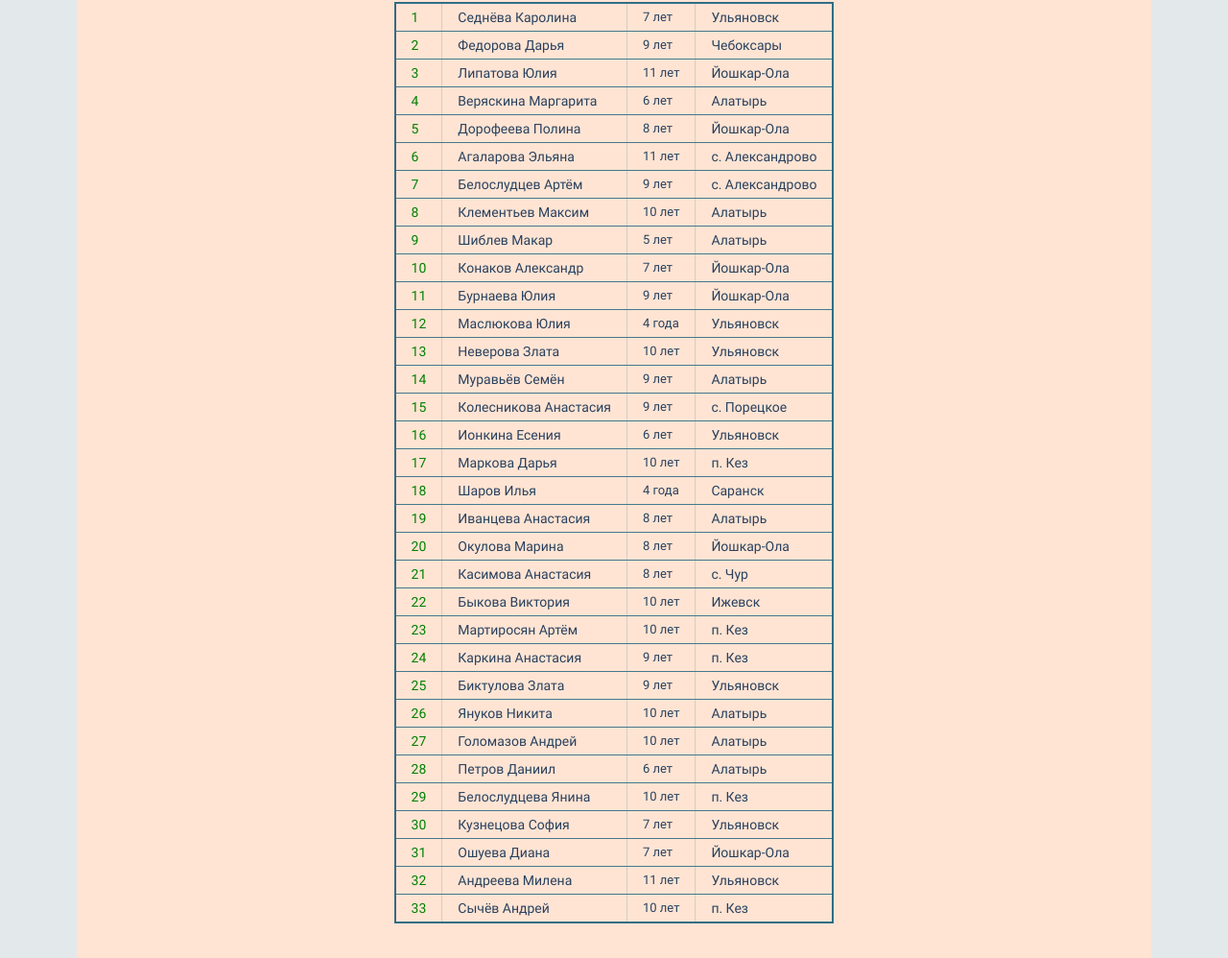
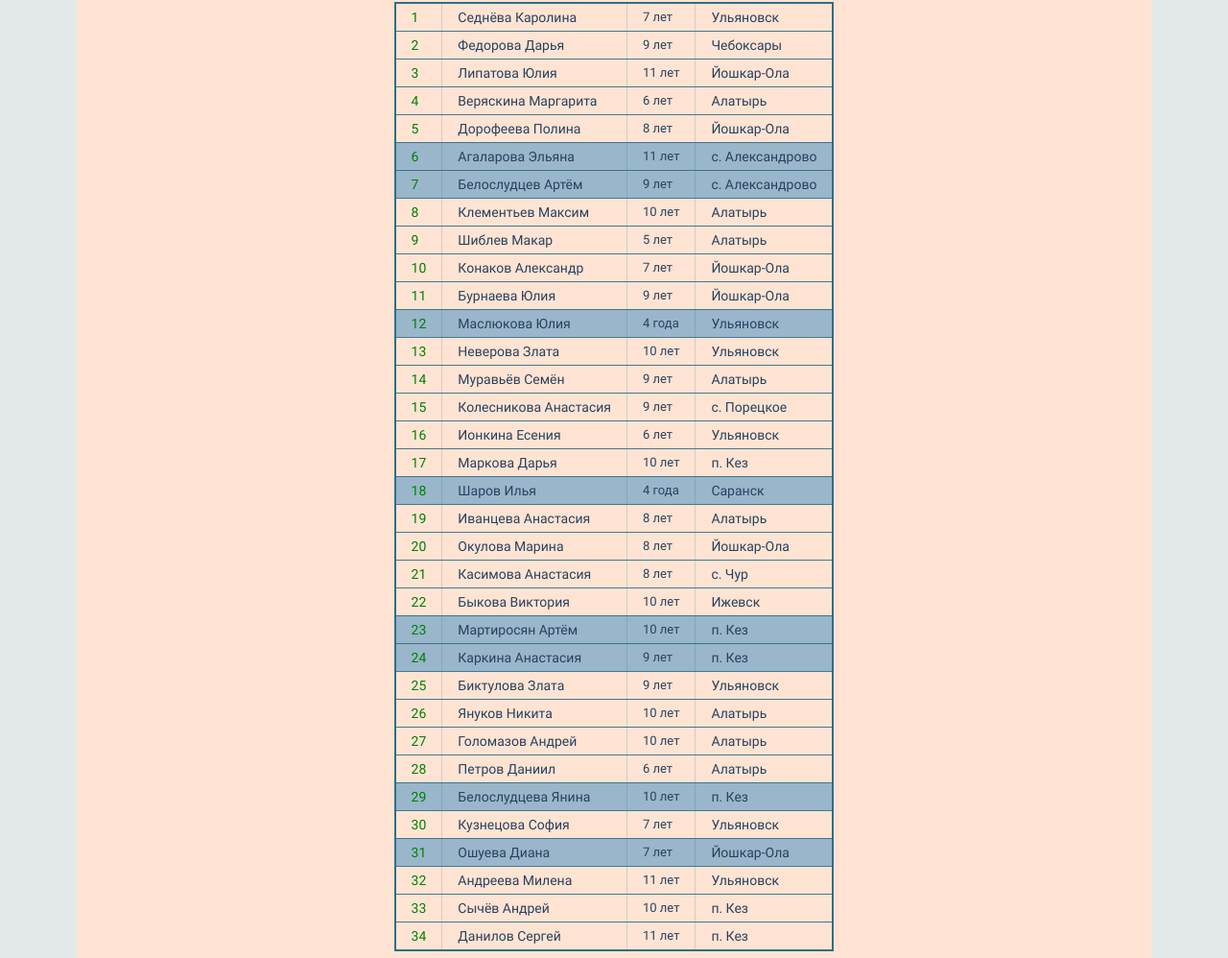
Before and after one commit to Alwongs/u-talent, a plain HTML site: page index.html in a window 1280 px wide. Shown: the part 3234-4232 px from the top of the page at 96% size. Drawn offline with Linux system fonts and the light colour scheme.

Commit message:
added 34th participant snd some style

```diff
--- a/index.html
+++ b/index.html
@@ -217,14 +217,14 @@
                         <td class="participants-table__city">Йошкар-Ола</td>
                     </tr>
 
-                    <tr class="participants-table__row">
+                    <tr class="participants-table__row bg-blue">
                         <td class="participants-table__number">6</td>
                         <td class="participants-table__name">Агаларова Эльяна</td>
                         <td class="participants-table__age">11 лет</td>
                         <td class="participants-table__city">с. Александрово</td>
                     </tr>
 
-                    <tr class="participants-table__row">
+                    <tr class="participants-table__row bg-blue">
                         <td class="participants-table__number">7</td>
                         <td class="participants-table__name">Белослудцев Артём</td>
                         <td class="participants-table__age">9 лет</td>
@@ -259,7 +259,7 @@
                         <td class="participants-table__city">Йошкар-Ола</td>
                     </tr>
 
-                    <tr class="participants-table__row">
+                    <tr class="participants-table__row bg-blue">
                         <td class="participants-table__number">12</td>
                         <td class="participants-table__name">Маслюкова Юлия</td>
                         <td class="participants-table__age">4 года</td>
@@ -301,7 +301,7 @@
                         <td class="participants-table__city">п. Кез</td>
                     </tr>
 
-                    <tr class="participants-table__row">
+                    <tr class="participants-table__row bg-blue">
                         <td class="participants-table__number">18</td>
                         <td class="participants-table__name">Шаров Илья</td>
                         <td class="participants-table__age">4 года</td>
@@ -336,14 +336,14 @@
                         <td class="participants-table__city">Ижевск</td>
                     </tr>
 
-                    <tr class="participants-table__row">
+                    <tr class="participants-table__row bg-blue">
                         <td class="participants-table__number">23</td>
                         <td class="participants-table__name">Мартиросян Артём</td>
                         <td class="participants-table__age">10 лет</td>
                         <td class="participants-table__city">п. Кез</td>
                     </tr>
 
-                    <tr class="participants-table__row">
+                    <tr class="participants-table__row bg-blue">
                         <td class="participants-table__number">24</td>
                         <td class="participants-table__name">Каркина Анастасия</td>
                         <td class="participants-table__age">9 лет</td>
@@ -378,7 +378,7 @@
                         <td class="participants-table__city">Алатырь</td>
                     </tr>
 
-                    <tr class="participants-table__row">
+                    <tr class="participants-table__row bg-blue">
                         <td class="participants-table__number">29</td>
                         <td class="participants-table__name">Белослудцева Янина</td>
                         <td class="participants-table__age">10 лет</td>
@@ -392,7 +392,7 @@
                         <td class="participants-table__city">Ульяновск</td>
                     </tr>
 
-                    <tr class="participants-table__row">
+                    <tr class="participants-table__row bg-blue">
                         <td class="participants-table__number">31</td>
                         <td class="participants-table__name">Ошуева Диана</td>
                         <td class="participants-table__age">7 лет</td>
@@ -410,6 +410,13 @@
                         <td class="participants-table__number">33</td>
                         <td class="participants-table__name">Сычёв Андрей</td>
                         <td class="participants-table__age">10 лет</td>
+                        <td class="participants-table__city">п. Кез</td>
+                    </tr>
+
+                    <tr class="participants-table__row">
+                        <td class="participants-table__number">34</td>
+                        <td class="participants-table__name">Данилов Сергей</td>
+                        <td class="participants-table__age">11 лет</td>
                         <td class="participants-table__city">п. Кез</td>
                     </tr>
                 </table>
--- a/scss/_common.scss
+++ b/scss/_common.scss
@@ -33,3 +33,6 @@ td {
     margin: 0;
     padding: 0;
 }
+.bg-blue {
+    background-color: rgba(0, 114, 190, 0.4);
+}
```
Also changed, not shown: css/style.min.css, 1 other file.
